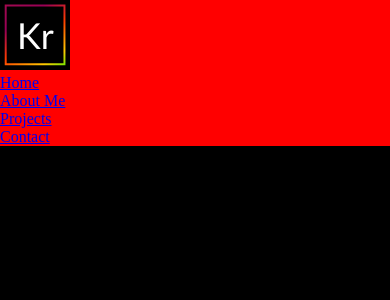
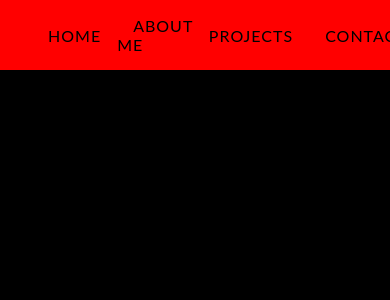
Before and after one commit to zeglarz/portfolio-website-v2, a React (Create React App) app: page / in a window 390 px wide. Shown: the top 300 px of the page. Built offline with nearby package versions, Linux system fonts and the light colour scheme.

Commit message:
media query helper

```diff
--- a/src/App.tsx
+++ b/src/App.tsx
@@ -1,6 +1,6 @@
 import React from 'react';
 import Navbar from './components/Navbar/Navbar'
-import GlobalStyle from './style/GlobalStyle';
+import GlobalStyle from './styles/GlobalStyle';
 
 function App() {
     return (
--- a/src/components/Navbar/NavLinks/NavLinks.tsx
+++ b/src/components/Navbar/NavLinks/NavLinks.tsx
@@ -26,9 +26,22 @@ const links: Links[] = [
     }
 ]
 
+const StyledList = styled.ul`
+    list-style: none;
+    display: flex;
+    align-items: center;
+    justify-content: center;
+
+    li a {
+            padding: 1rem;
+            text-transform: uppercase;
+            letter-spacing: 1px;
+    }
+`
+
 const NavLinks = () => {
     return (
-        <ul>
+        <StyledList>
             {links.map(link =>
                 (
                     <li key={link.title}>
@@ -36,7 +49,7 @@ const NavLinks = () => {
                     </li>
                 )
             )}
-        </ul>
+        </StyledList>
     );
 }
 
--- a/src/components/Navbar/Navbar.tsx
+++ b/src/components/Navbar/Navbar.tsx
@@ -4,7 +4,7 @@ import {useViewportScroll, motion} from 'framer-motion';
 import NavLinks from './NavLinks/NavLinks';
 import BrandLogo from './BrandName/BrandLogo';
 
-const StyledNavbar = styled(motion.nav)`
+const NavbarContainer = styled(motion.nav)`
     position: fixed;
     top: 0;
     left: 0;
@@ -12,12 +12,23 @@ const StyledNavbar = styled(motion.nav)`
     background: red;
 `;
 
+const NavbarContent = styled.div`
+    display: flex;
+    align-items: center;
+    justify-content: space-between;
+    padding: 1rem 2rem;
+    margin: 0 auto;
+    max-width: 1920px;
+`
+
 const Navbar = () => {
     return (
-        <StyledNavbar>
+        <NavbarContainer>
+            <NavbarContent>
                 <BrandLogo size={'70px'}/>
                 <NavLinks/>
-        </StyledNavbar>
+            </NavbarContent>
+        </NavbarContainer>
     )
 }
 
--- a/src/style/GlobalStyle.ts
+++ /dev/null
@@ -1,23 +0,0 @@
-import {createGlobalStyle} from 'styled-components';
-
-const GlobalStyle = createGlobalStyle`
- ::-webkit-scrollbar {
-      display: none;
-  }
-
-  * {
-    box-sizing: border-box;
-    margin: 0;
-    padding: 0;
-    user-select: none;
-    overflow-wrap: break-word;
-    word-wrap: break-word;
-  }
-
-  body {
-    background: black;
-    scroll-padding-block-start: 60px;
-  }
-`;
-
-export default GlobalStyle;
--- /dev/null
+++ b/src/styles/GlobalStyle.ts
@@ -0,0 +1,43 @@
+import {createGlobalStyle} from 'styled-components';
+import media from './style';
+
+const GlobalStyle = createGlobalStyle`
+//Fonts
+@import url('https://fonts.googleapis.com/css2?family=Abril Fatface:wght@500;800;900&family=Lato:wght@300;400;700&family=Ubuntu:ital,wght@0,400;0,500;0,700;1,700&display=swap');
+ ::-webkit-scrollbar {
+      display: none;
+  }
+
+  * {
+    box-sizing: border-box;
+    margin: 0;
+    padding: 0;
+    user-select: none;
+    overflow-wrap: break-word;
+    word-wrap: break-word;
+  }
+
+  body {
+    background: black;
+    font-family: 'Lato', 'Ubuntu', -apple-system, sans-serif;
+    scroll-padding-block-start: 60px;
+    -webkit-font-smoothing: antialiased;
+    -moz-osx-font-smoothing: grayscale;
+  }
+
+  a {
+    text-decoration: none;
+    color: inherit;
+  }
+    ${media.tablet`
+      font-size: .75rem;
+      font-size: 0.77rem !important;
+      padding: .4 .55rem !important;
+      svg {
+        width: 35px;
+        height: 35px;
+      }
+  `};
+`;
+
+export default GlobalStyle;
--- /dev/null
+++ b/src/styles/style.tsx
@@ -0,0 +1,42 @@
+import {css, ThemedCssFunction} from 'styled-components';
+
+interface Sizes {
+    [key: string]: number;
+
+    giant: number,
+    bigDesktop: number,
+    desktop: number,
+    tablet: number,
+    thone: number,
+    phablet: number,
+    phone: number,
+    tiny: number,
+}
+
+const sizes: Sizes = {
+    giant: 1440,
+    bigDesktop: 1200,
+    desktop: 1000,
+    tablet: 768,
+    thone: 600,
+    phablet: 480,
+    phone: 376,
+    tiny: 330,
+};
+
+// Iterate through the sizes and create a media template
+export const media = (Object.keys(sizes) as (keyof typeof sizes)[]).reduce(
+    (acc, label) => {
+        const emSize = sizes[label] / 16;
+
+        acc[label] = (first: any, ...interpolations: any[]) => css`
+      @media (max-width: ${emSize}em) {
+        ${css(first, ...interpolations)}
+      }
+    `;
+        return acc;
+    },
+    {} as { [key in keyof typeof sizes]: ThemedCssFunction<Sizes> },
+);
+
+export default media;
--- a/tsconfig.json
+++ b/tsconfig.json
@@ -17,7 +17,8 @@
     "resolveJsonModule": true,
     "isolatedModules": true,
     "noEmit": true,
-    "jsx": "react"
+    "jsx": "react",
+    "noImplicitAny": false
   },
   "include": [
     "src"
```
Lines whose indentation alone changed are shown as unchanged.
